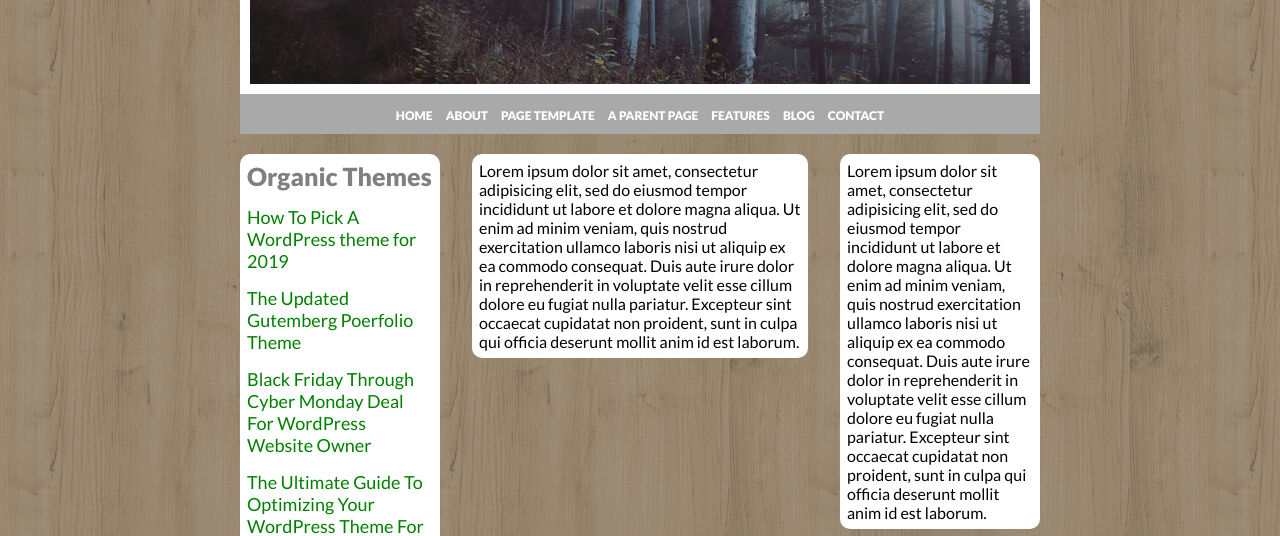
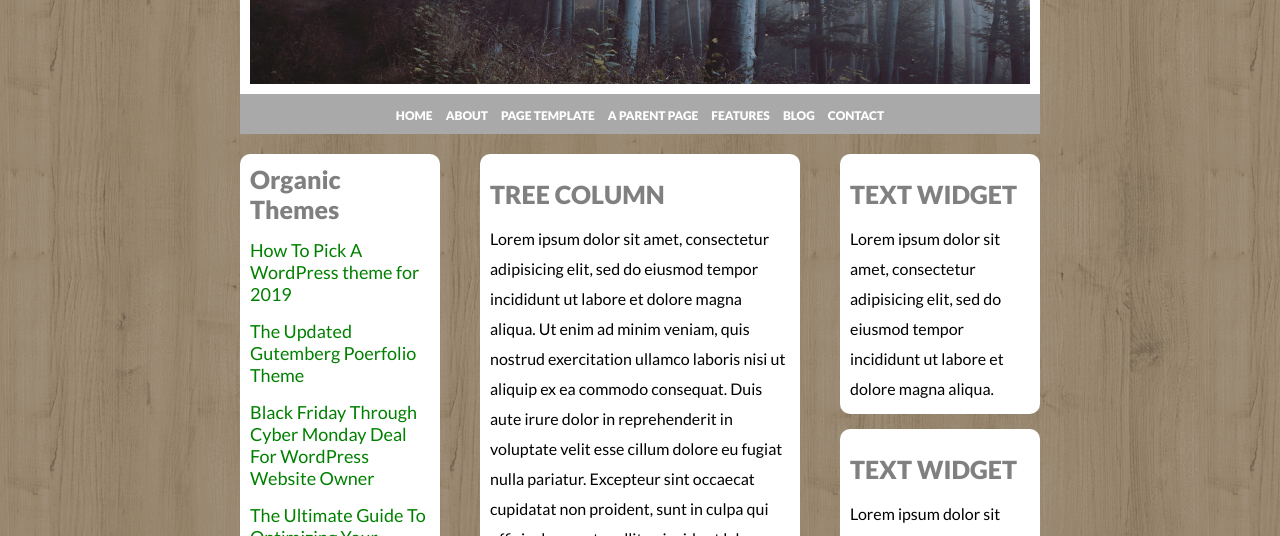
Before and after one commit to FreekAlberti/htmlcss-wp, a plain HTML site: page index.html in a window 1280 px wide. Shown: the part 186-722 px from the top of the page. Drawn offline with Linux system fonts and the light colour scheme.

Commit message:
Box centrali completi

```diff
--- a/css/style.css
+++ b/css/style.css
@@ -88,15 +88,16 @@ section::after {
 
 .centro {
   float: left;
-  width: 42%;
-  margin-left: 4%;
-  margin-right: 4%;
+  width: 40%;
+  margin-left: 5%;
+  margin-right: 5%;
+  line-height: 30px;
 }
 
 .sinistra, .centro {
   background-color: white;
   border-radius: 10px;
-  padding: 7px;
+  padding: 10px;
 }
 
 .sinistra > h3 {
@@ -114,11 +115,26 @@ section::after {
   margin: 15px 0;
 }
 
+.centro > h3 {
+  font-size: 25px;
+  color: gray;
+  text-transform: uppercase;
+  margin: 15px 0;
+}
+
 .inferiore, .centrale, .superiore {
-  padding: 7px;
-  margin-bottom: 10px;
+  padding: 10px;
+  margin-bottom: 15px;
   background-color: white;
   border-radius: 10px;
+  line-height: 30px;
+}
+
+.destra h3 {
+  font-size: 25px;
+  color: gray;
+  text-transform: uppercase;
+  margin: 15px 0;
 }
 
 footer {
--- a/index.html
+++ b/index.html
@@ -48,6 +48,7 @@
           </ul>
         </div>
         <div class="centro">
+          <h3>tree column</h3>
           Lorem ipsum dolor sit amet, consectetur adipisicing elit, sed do eiusmod tempor incididunt ut labore et dolore magna aliqua. Ut enim ad minim veniam, quis nostrud exercitation ullamco laboris nisi ut aliquip ex ea commodo consequat. Duis aute irure dolor in reprehenderit in voluptate velit esse cillum dolore eu fugiat nulla pariatur. Excepteur sint occaecat cupidatat non proident, sunt in culpa qui officia deserunt mollit anim id est laborum.
         </div>
         <div class="destra">
@@ -55,7 +56,8 @@
           <!-- sezione superiore -->
 
           <div class="superiore">
-            Lorem ipsum dolor sit amet, consectetur adipisicing elit, sed do eiusmod tempor incididunt ut labore et dolore magna aliqua. Ut enim ad minim veniam, quis nostrud exercitation ullamco laboris nisi ut aliquip ex ea commodo consequat. Duis aute irure dolor in reprehenderit in voluptate velit esse cillum dolore eu fugiat nulla pariatur. Excepteur sint occaecat cupidatat non proident, sunt in culpa qui officia deserunt mollit anim id est laborum.
+            <h3>Text Widget</h3>
+            Lorem ipsum dolor sit amet, consectetur adipisicing elit, sed do eiusmod tempor incididunt ut labore et dolore magna aliqua.
           </div>
 
           <!-- / sezione superiore -->
@@ -63,7 +65,8 @@
           <!-- sezione centrale -->
 
           <div class="centrale">
-            Lorem ipsum dolor sit amet, consectetur adipisicing elit, sed do eiusmod tempor incididunt ut labore et dolore magna aliqua. Ut enim ad minim veniam, quis nostrud exercitation ullamco laboris nisi ut aliquip ex ea commodo consequat. Duis aute irure dolor in reprehenderit in voluptate velit esse cillum dolore eu fugiat nulla pariatur. Excepteur sint occaecat cupidatat non proident, sunt in culpa qui officia deserunt mollit anim id est laborum.
+            <h3>Text Widget</h3>
+            Lorem ipsum dolor sit amet, consectetur adipisicing elit, sed do eiusmod tempor incididunt ut labore et dolore magna aliqua.
           </div>
 
           <!-- / sezione centrale -->
@@ -71,7 +74,8 @@
           <!-- sezione inferiore -->
 
           <div class="inferiore">
-            Lorem ipsum dolor sit amet, consectetur adipisicing elit, sed do eiusmod tempor incididunt ut labore et dolore magna aliqua. Ut enim ad minim veniam, quis nostrud exercitation ullamco laboris nisi ut aliquip ex ea commodo consequat. Duis aute irure dolor in reprehenderit in voluptate velit esse cillum dolore eu fugiat nulla pariatur. Excepteur sint occaecat cupidatat non proident, sunt in culpa qui officia deserunt mollit anim id est laborum.
+            <h3>Text Widget</h3>
+            Lorem ipsum dolor sit amet, consectetur adipisicing elit, sed do eiusmod tempor incididunt ut labore et dolore magna aliqua.
           </div>
 
           <!-- sezione inferiore -->
```
